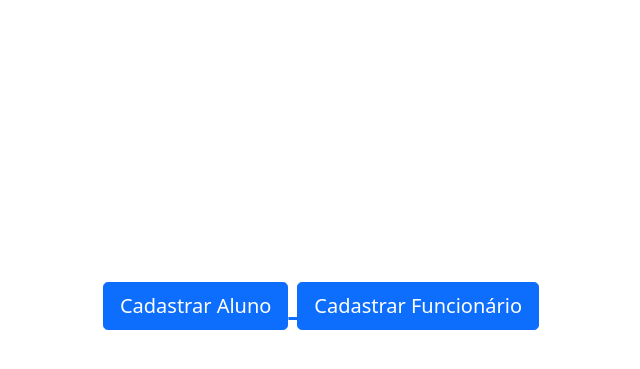
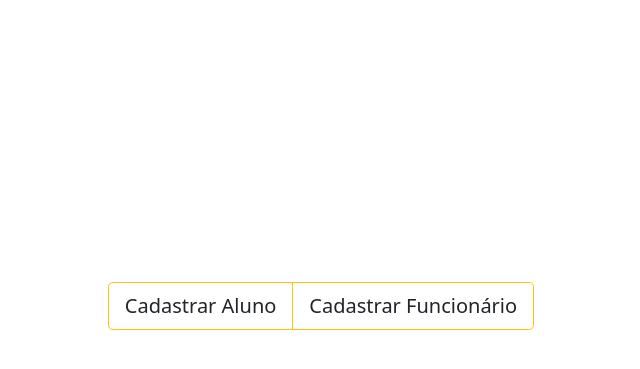
Before and after one commit to 4F-GROUP/L2P, a PHP site: page /aluno.funcionario.php in a window 1280 px wide. Shown: the top 369 px of the page, without its empty margins (319-959 px from the left). Run offline with PHP 8.4, Linux system fonts and the light colour scheme.

Commit message:
revisão em algumas coisas

```diff
--- a/aluno.funcionario.php
+++ b/aluno.funcionario.php
@@ -9,13 +9,13 @@
     <link rel="stylesheet" href="./css/cadastro.css">
 </head>
 <body>
+
     <div class="botao">
-        <a href="cadastro.php">  <button type="button" class="btn btn-primary btn-lg">Cadastrar Aluno</button> </a>
-
-        <a href="cadastro.funcionario.php"> <button type="button" class="btn btn-primary btn-lg">Cadastrar Funcionário</button> </a>
+        <div class="btn-group btn-group-lg" role="group" aria-label="button-group">
+            <button type="button" class="btn btn-outline-warning"><a class="link-dark text-decoration-none" href="cadastro.php">Cadastrar Aluno</a></button>
+            <button type="button" class="btn btn-outline-warning"><a class="link-dark text-decoration-none" href="cadastro.funcionario.php">Cadastrar Funcionário</a></button>
+        </div>
     </div>
-
-
 
 </body>
 </html>
--- a/cadastro.funcionario.php
+++ b/cadastro.funcionario.php
@@ -9,9 +9,8 @@
 
     <title>Cadastro</title>
 </head>
-<div class="titulo text-info">
-<H1>Cadastro de funcionário</H1>
-
+<div class="titulo">
+  <H1>Cadastro de funcionário</H1>
 </div>
 <body>
 
--- a/cadastro.php
+++ b/cadastro.php
@@ -55,7 +55,7 @@ if (isset($_FILES['Upload'])) {
 
     <title>Formulário de cadastro de estudante</title>
 </head>
-<div class="titulo text-info">
+<div class="titulo">
 <H1>Cadastro do Perfil do Estudante</H1>
 <img src="Imagens\user.png" height="20%" width="20%" alt="">
 </div>
--- a/css/cadastro.css
+++ b/css/cadastro.css
@@ -1,11 +1,14 @@
+.body{
+  color: #F8F9FA;
+}
 .titulo {
   text-align: center;
+  color: #00468D;
 }
 
 .menu{
   background-color: #EFEFEF;
   color: #00468D;
-
 }
 
 .example {
@@ -57,8 +60,7 @@ text-align: center;
     }
   }
 
-
-  .botao {
+  .botao{
     width: 40%;
     height: 40%;
     line-height: 80%;
--- a/login.funcionario.php
+++ b/login.funcionario.php
@@ -9,7 +9,7 @@
 
     <title>Login</title>
 </head>
-<div class="titulo text-info">
+<div class="titulo">
 <H1>Login de funcionário</H1>
 
 </div>
```
Also changed, not shown: estudantes.php (+4 -8 lines). Lines whose indentation alone changed are shown as unchanged.
